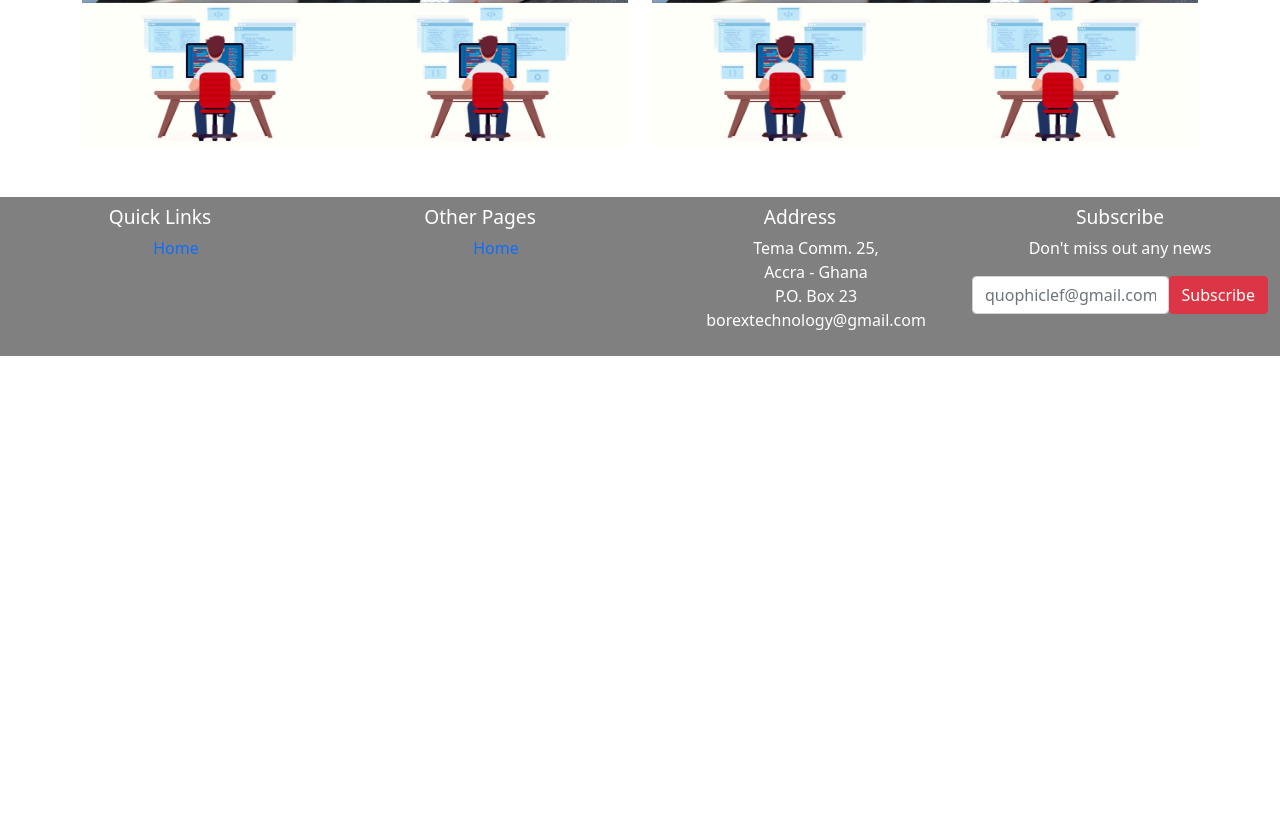
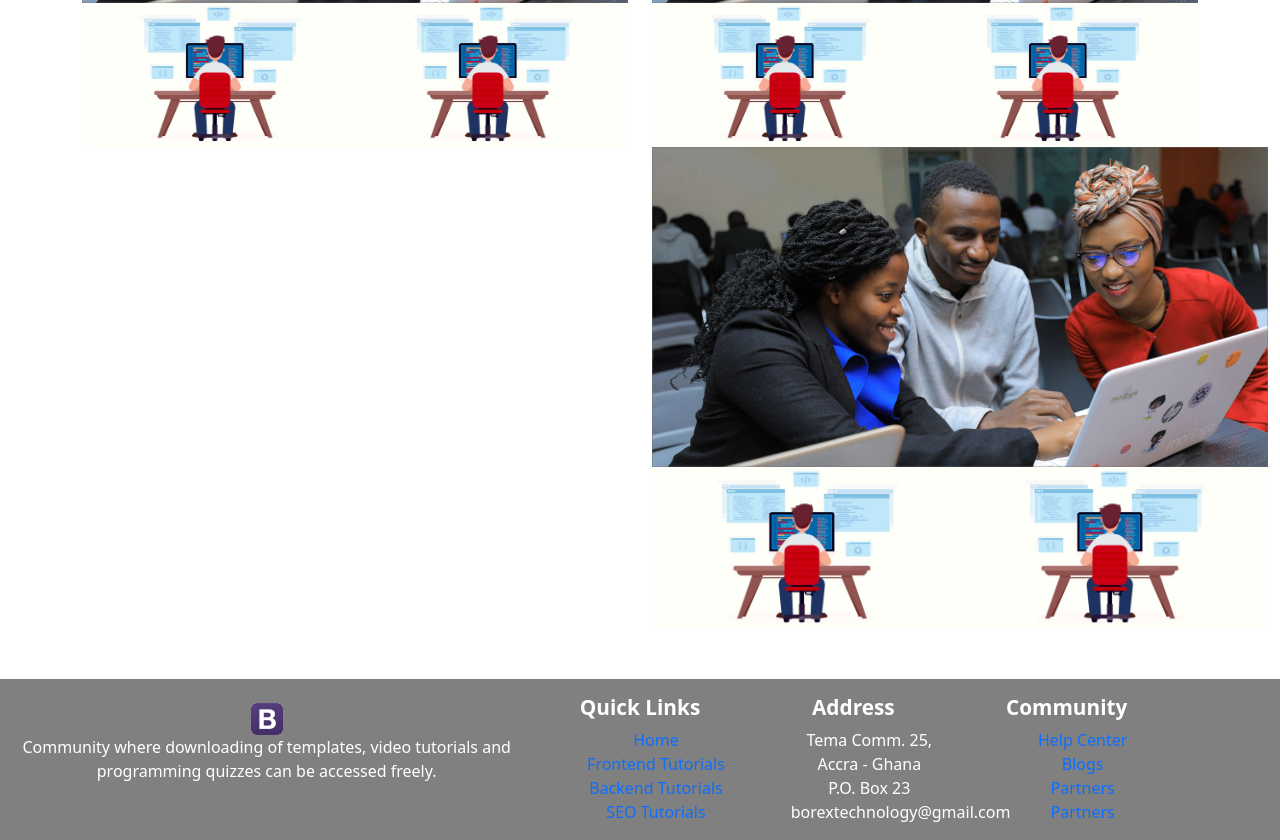
Before and after one commit to quophiBonney/dev_bonney_templates, a plain HTML site: page index.html in a window 1280 px wide. Shown: the part 1919-2759 px from the top of the page. Before the commit the page ends 2275 px from the top, so only its background shows below. Drawn offline with Linux system fonts and the light colour scheme; a script that the page names is missing.

Commit message:
another commit

```diff
--- a/assets/css/template.css
+++ b/assets/css/template.css
@@ -132,7 +132,8 @@ input[type="search"] {
 	margin-top: 50px;
 }
 .footer-links-header {
-	font-size: 1.2em;
+	font-size: 1.3em;
+	font-weight: 700;
 }
 .footer-menu-links {
 	list-style-type: none;
@@ -144,10 +145,10 @@ input[type="search"] {
 /*** Responsive Design ****/
 @media (max-width: 600px){
 	#hero {
-		height: 40%;
+		height: 50%;
 	}
 	.main-text-container {
-		margin-top: 50px;
+		margin-top: 30px;
 	}
     #reg-form {
 		width: 95%;
@@ -161,9 +162,9 @@ input[type="search"] {
 }
 @media screen and (min-width: 600px) and (max-width: 1075px){
 	#hero {
-		height: 30%;
+		height: 45%;
 	}
 	.main-text-container {
-		margin-top: 50px;
+		margin-top: 30px;
 	}
 }
--- a/index.html
+++ b/index.html
@@ -79,7 +79,7 @@
 		<div class="col-xs-12 col-sm-6 col-md-4 col-lg-4 text-center templates">
 			<img src="assets/images/restaurant-template-img.png" class="img-fluid card" alt="">
 			<h4 class="temp-name mt-3">Quophi's Eatery</h4>
-			<p><strong>Features:</strong> Testimonial slider, educational backaground, scrolling effects, responsive across mobile devices, projects built, contact form.</p>
+			<p><strong>Features:</strong> Food categories, testimonial slider, scrolling effects, responsive across mobile devices, google map, contact form.</p>
 			<div class="d-flex cta-buttons justify-content-center">
 				<a href="" title="download template" download="https://wwww.quophibonney.github.io/pharmcy"><input class="btn btn-outline-success btn-md" type="button" value="Download"></a>&nbsp;
 				<a class="btn btn-outline-danger btn-md" href="" title="live preview">Live Preview</a>
@@ -90,14 +90,14 @@
 			<h4 class="temp-name mt-3">DB Portfolio</h4>
 			<p><strong>Features:</strong> Testimonial slider, educational backaground, scrolling effects, responsive across mobile devices, projects built, contact form.</p>
 			<div class="d-flex cta-buttons justify-content-center">
-				<<a href="" title="download template" download="https://wwww.quophibonney.github.io/pharmcy"><input class="btn btn-outline-success btn-md" type="button" value="Download"></a>&nbsp;
+				<a href="" title="download template" download="https://wwww.quophibonney.github.io/pharmcy"><input class="btn btn-outline-success btn-md" type="button" value="Download"></a>&nbsp;
 				<a class="btn btn-outline-danger btn-md" href="https://www.quophibonney.github.io/new_portfolio" title="live preview">Live Preview</a>
 			</div>
 		</div>
 		<div class="col-xs-12 col-sm-6 col-md-4 col-lg-4 text-center templates mt-5">
-			<img src="assets/images/pharmacy-template-img.png" class="img-fluid card" alt="">
-			<h4 class="temp-name mt-3">SB Pharmacy</h4>
-			<p><strong>Features:</strong> Scrolling effects, responsive across mobile devices, social media integration, contact form.</p>
+			<img src="assets/images/calculator-app-bg.png" class="img-fluid card" alt="">
+			<h4 class="temp-name mt-3">Calculator App</h4>
+			<p><strong>Features:</strong> Summation, subtraction, multiplication and divsion of two numbers. Easy navigation, fast calculation. Clear and delete buttons to erase and delete inputs.</p>
 			<div class="d-flex cta-buttons justify-content-center">
 				<a href="" title="download template" download="https://wwww.quophibonney.github.io/pharmcy"><input class="btn btn-outline-success btn-md" type="button" value="Download"></a>&nbsp;
 				<a class="btn btn-outline-danger btn-md" href="https://wwww.quophibonney.github.io/pharmcy" title="live preview">Live Preview</a>
@@ -169,21 +169,40 @@
 		</div>
 	</div>
 </section>
+<section class="container-fluid course-promo">
+	<div class="row">
+		<div class="col-xs-12 col-sm-12 col-md-6 col-lg-6">
+
+		</div>
+		<div class="col-xs-12 col-sm-12 col-md-6 col-lg-6">
+			<img class="img-fluid" src="assets/images/default.jpg" alt="web development">
+			<div class="d-flex">
+				<div class="col-6">
+				<img class="img-fluid" src="assets/images/svg-coding.jpg" alt="computer coding">
+			</div>
+			<div class="col-6">
+				<img class="img-fluid" src="assets/images/svg-coding.jpg" alt="computer coding">
+			</div>
+			</div>
+		</div>
+	</div>
+</section>
 <footer class="container-fluid footer">
 	<div class="row">
-		<div class="col-xm-12 col-sm-12 col-md-3 py-2 text-center">
+		<div class="col-xm-12 col-sm-12 col-md-4 col-lg-5  text-center">
+			<img src="assets/images/favicon.ico" alt="logo" class="img-fluid mt-4">
+			<p class="">Community where downloading of templates, video tutorials and programming quizzes can be accessed freely.</p>
+		</div>
+		<div class="col-xm-12 col-sm-12 col-md-4 col-lg-2 mt-3 text-center">
 			<h3 class="footer-links-header">Quick Links</h3>
 			<ul class="footer-menu-links">
 				<li><a href="index.html" class="text-decoration-none">Home</a></li>
+				<li><a href="frontend.html" class="text-decoration-none">Frontend Tutorials</a></li>
+				<li><a href="backend.html" class="text-decoration-none">Backend Tutorials</a></li>
+				<li><a href="seo.html" class="text-decoration-none">SEO Tutorials</a></li>
 			</ul>
 		</div>
-		<div class="col-xm-12 col-sm-12 col-md-3 py-2 text-center">
-			<h3 class="footer-links-header">Other Pages</h3>
-			<ul class="footer-menu-links">
-				<li><a href="index.html" class="text-decoration-none">Home</a></li>
-			</ul>
-		</div>
-		<div class="col-xm-12 col-sm-12 col-md-3 py-2 text-center">
+		<div class="col-xm-12 col-sm-12 col-md-4 col-lg-2 mt-3 text-center">
 			<h3 class="footer-links-header">Address</h3>
 			<ul class="footer-menu-links">
 				<li>Tema Comm. 25,</li>
@@ -192,15 +211,13 @@
 				<li>borextechnology@gmail.com</li>
 			</ul>
 		</div>
-		<div class="col-xm-12 col-sm-12 col-md-3 py-2 text-center">
-			<h3 class="footer-links-header">Subscribe</h3>
-			<p>Don't miss out any news</p>
-				<form action="" method="">
-					<div class="d-flex">
-				<input type="email" name="email" placeholder="quophiclef@gmail.com" required="" class="form-control">
-				<input type="submit" class="btn btn-danger" name="subscribe" value="Subscribe">
-			</div>
-		</form>
+		<div class="col-xm-12 col-sm-12 col-md-3 col-lg-2 mt-3 text-center">
+			<h3 class="footer-links-header">Community</h3>
+			<ul class="footer-menu-links">
+				<li><a href="help_center" title="help center" class="text-decoration-none">Help Center</a></li>
+				<li><a href="blogs.html" title="blogs" class="text-decoration-none">Blogs</a></li>
+				<li><a href="partners.html" title="partners" class="text-decoration-none">Partners</a></li>
+				<li><a href="partners.html" title="partners" class="text-decoration-none">Partners</a></li>
 		</div>
 	</div>
 </footer>
```
Also changed, not shown: assets/images/calculator-app-bg.png (added).
